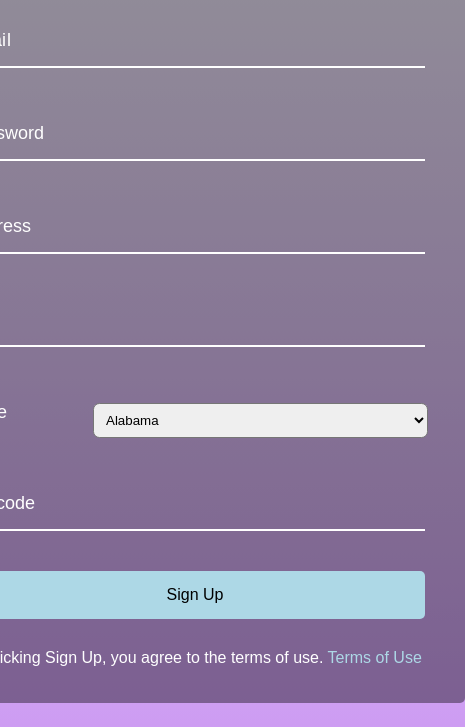
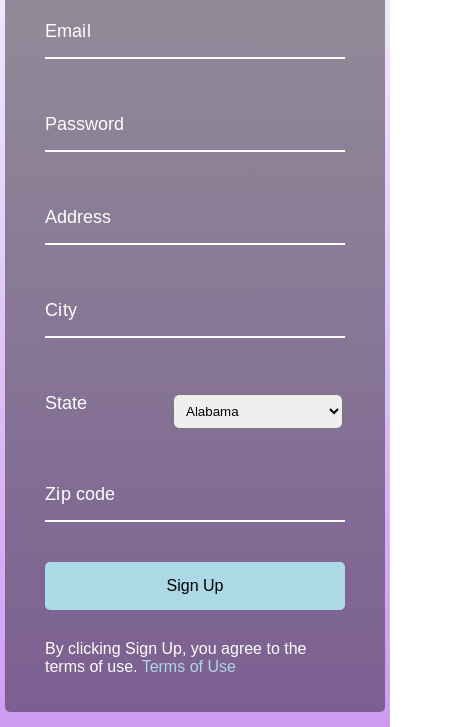
Before and after one commit to aselwilliams/capstone-fullstack, a website: page Client/register.html in a window 390 px wide. Shown: the part 117-844 px from the top of the page, 465 px wide, since content can reach past the window. Drawn offline with nearby package versions, Linux system fonts and the light colour scheme; a web font is replaced by a local one.

Commit message:
adds media query to register.css

```diff
--- a/Client/register.css
+++ b/Client/register.css
@@ -91,3 +91,14 @@ body{
     border-radius: 0.4rem;
     outline:none;
 }
+@media (max-width: 450px) {
+    .container {
+        width:380px;
+    }
+    .form-control, form{
+        width: 300px;
+    }
+    #state{
+        width:170px;
+    }
+}
```
Also changed, not shown: Client/index.html (+2 -3 lines).
